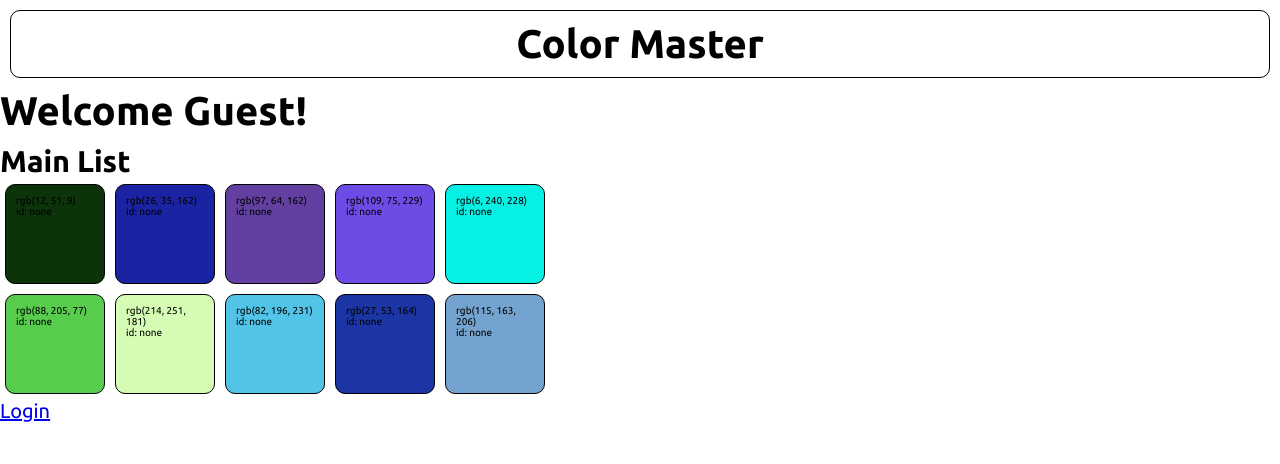
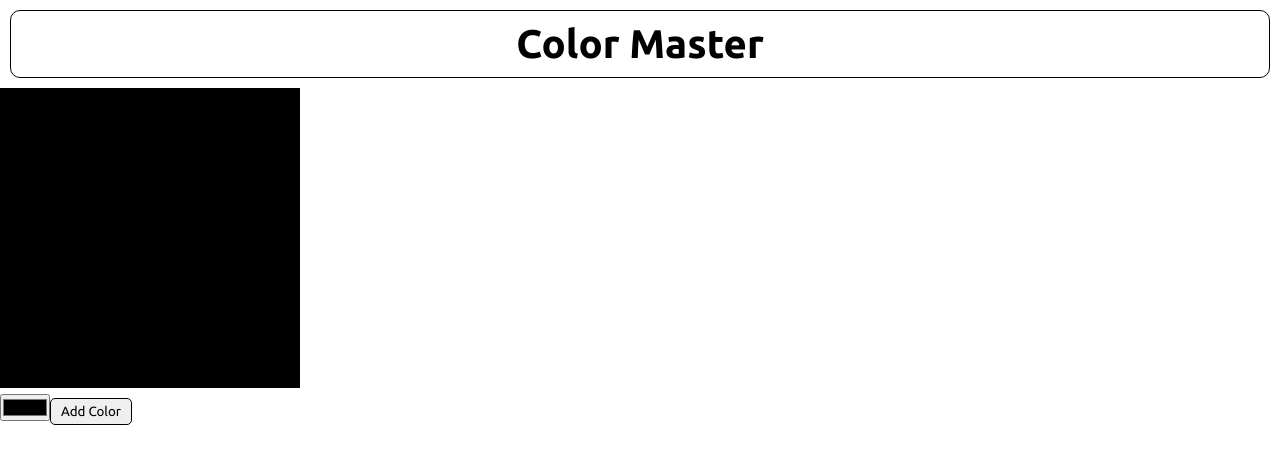
Before and after one commit to theGreatKyle1994/color-master, a React (Vite) app in the folder client/: page /color/create in a window 1280 px wide. Before the commit this address led to /home. Shown: the top 464 px of the page. Built offline with nearby package versions, Linux system fonts and the light colour scheme.

Commit message:
add color functionality

```diff
--- a/client/src/App.jsx
+++ b/client/src/App.jsx
@@ -1,10 +1,10 @@
 import { useEffect, useState, createContext, memo } from "react";
 import { Routes, Route, Navigate } from "react-router-dom";
-import axios from "axios";
 import Login from "./components/Login";
 import Register from "./components/Register";
 import Home from "./components/Home";
 import Header from "./components/Header";
+import Color from "./components/Color";
 // Creating global context
 export const globalContext = createContext();
 
@@ -51,6 +51,7 @@ const App = () => {
         <Route path="/home" element={<Home />} />
         <Route path="/login" element={<Login />} />
         <Route path="/register" element={<Register />} />
+        <Route path="/color/create" element={<Color />} />
         <Route path="/*" element={<Navigate to="/home" />} />
       </Routes>
     </globalContext.Provider>
--- /dev/null
+++ b/client/src/components/Color.jsx
@@ -0,0 +1,58 @@
+import { useState, useEffect, useContext } from "react";
+import { useNavigate } from "react-router-dom";
+import { globalContext } from "../App";
+import axios from "axios";
+import "../css/Color.css";
+
+const Color = () => {
+  const navigate = useNavigate();
+  const { setUserData } = useContext(globalContext);
+  const [color, setColor] = useState({
+    r: "0",
+    g: "0",
+    b: "0",
+  });
+  const formColorHandler = (e) => {
+    const color = e.target.value;
+    const r = parseInt(color.substr(1, 2), 16);
+    const g = parseInt(color.substr(3, 2), 16);
+    const b = parseInt(color.substr(5, 2), 16);
+    setColor({
+      r,
+      g,
+      b,
+    });
+  };
+
+  const submitHandler = async (e) => {
+    e.preventDefault();
+    await axios
+      .post("http://localhost:8000/api/colors", color, {
+        withCredentials: true,
+      })
+      .then((res) => {
+        console.log(res);
+        setUserData((prevUserData) => ({
+          ...prevUserData,
+          colors: [...prevUserData.colors, res.data],
+        }));
+        navigate("/home");
+      })
+      .catch((err) => console.log(err));
+  };
+
+  return (
+    <>
+      <div
+        id="color"
+        style={{ backgroundColor: `rgb(${color.r}, ${color.g}, ${color.b}` }}
+      ></div>
+      <form onSubmit={submitHandler}>
+        <input onChange={formColorHandler} name="color" type="color" />
+        <button type="submit">Add Color</button>
+      </form>
+    </>
+  );
+};
+
+export default Color;
--- a/client/src/components/Home.jsx
+++ b/client/src/components/Home.jsx
@@ -1,5 +1,5 @@
 import axios from "axios";
-import { Link } from "react-router-dom";
+import { Link, useNavigate } from "react-router-dom";
 import { useContext } from "react";
 import { globalContext } from "../App";
 import ColorList from "./ColorList";
@@ -9,10 +9,15 @@ const Home = () => {
   // Grabbing global context values
   const { userData, setUserData, isAuthenticated, setIsAuthenticated } =
     useContext(globalContext);
+  const navigate = useNavigate();
 
   return (
     <>
       <h1>Welcome {isAuthenticated ? userData.username : "Guest"}!</h1>
+      <div>
+        <span>Create New Color?</span>
+        <button onClick={() => navigate("/color/create")}>+</button>
+      </div>
       <ColorList />
       {isAuthenticated && (
         <button onClick={() => logout(setIsAuthenticated, setUserData)}>
--- /dev/null
+++ b/client/src/css/Color.css
@@ -0,0 +1,4 @@
+#color {
+    width: 300px;
+    height: 300px;
+}
```
